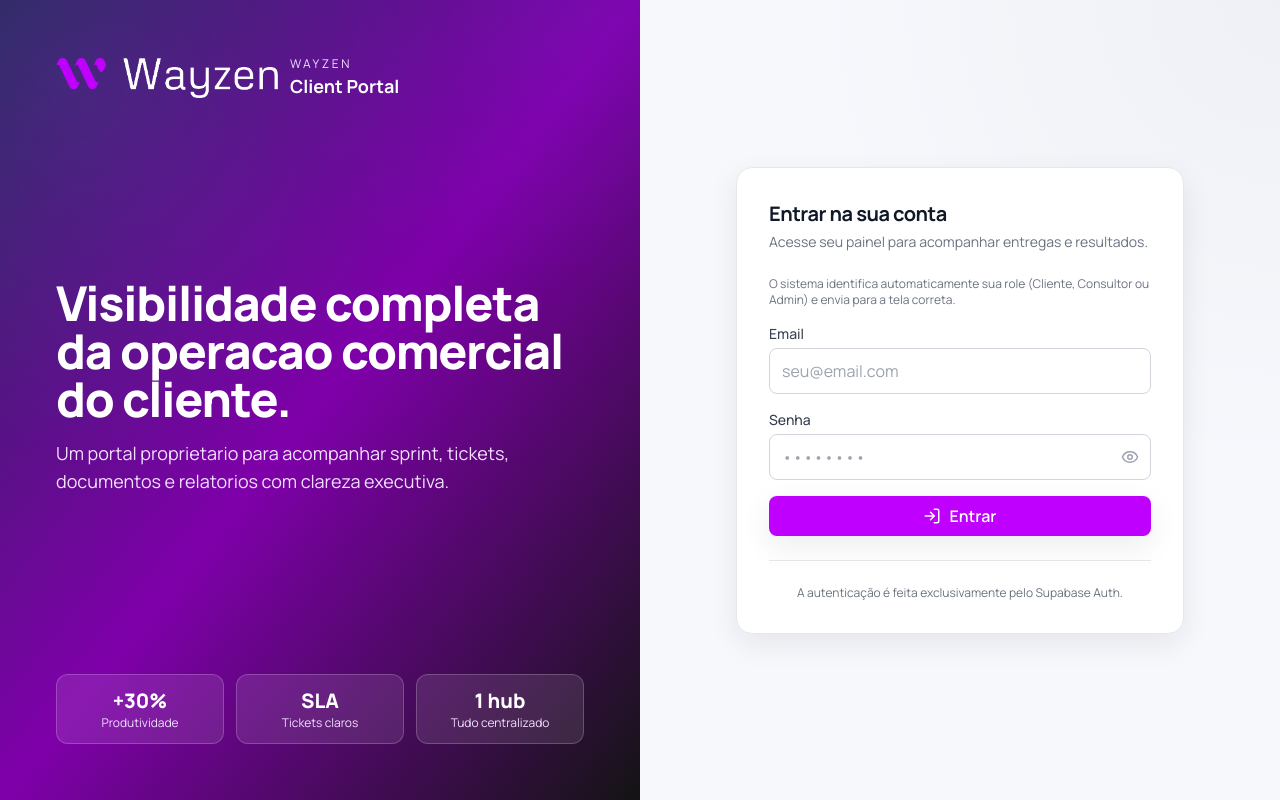
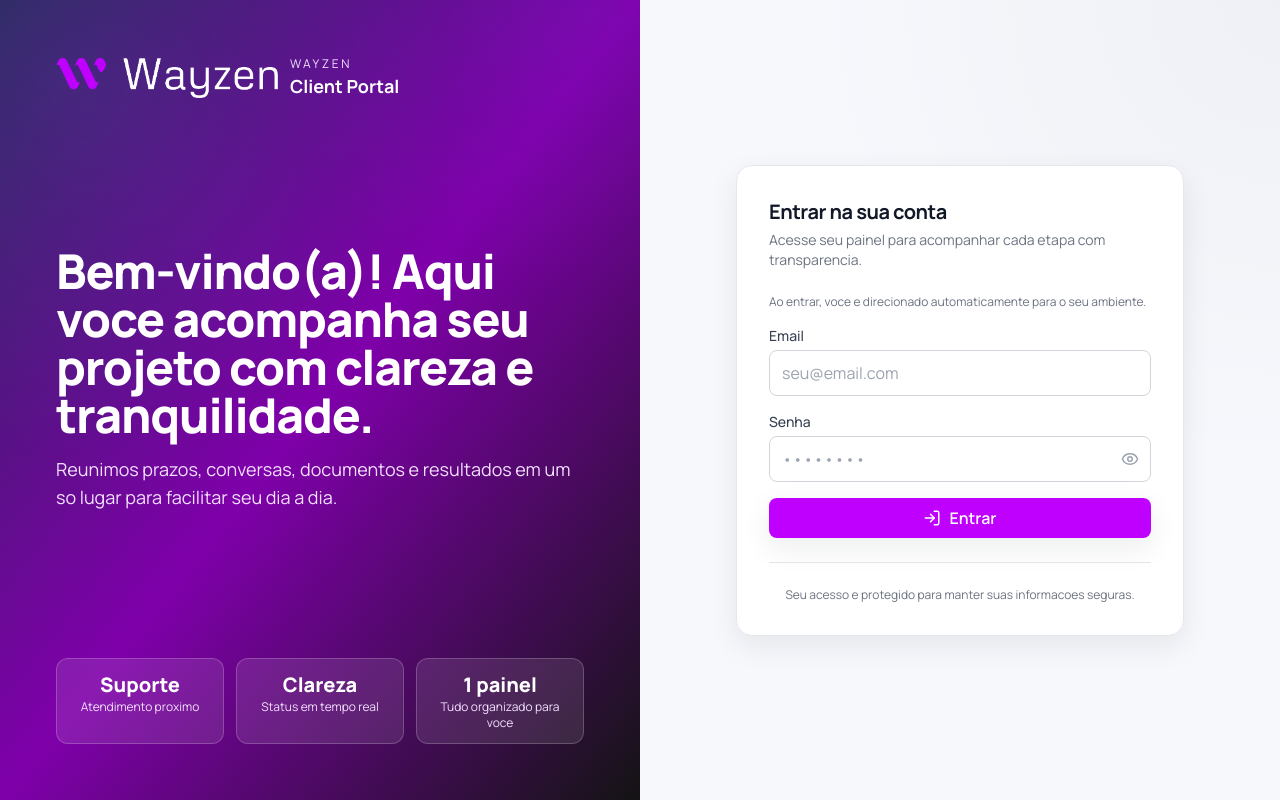
Before and after one commit to Pmendes38/Wayzen-Client-Portal, a React (Vite) app: page /login in a window 1280 px wide. Built offline with nearby package versions, Linux system fonts and the light colour scheme; no server answers; a web font is replaced by a local one.

Commit message:
copy: make login text more welcoming for clients

```diff
--- a/src/pages/Login.tsx
+++ b/src/pages/Login.tsx
@@ -51,25 +51,25 @@ export default function Login() {
 
           <div className="max-w-xl">
             <h1 className="text-4xl xl:text-5xl font-extrabold leading-tight">
-              Visibilidade completa da operacao comercial do cliente.
+              Bem-vindo(a)! Aqui voce acompanha seu projeto com clareza e tranquilidade.
             </h1>
             <p className="mt-4 text-wayzen-100 text-base xl:text-lg">
-              Um portal proprietario para acompanhar sprint, tickets, documentos e relatorios com clareza executiva.
+              Reunimos prazos, conversas, documentos e resultados em um so lugar para facilitar seu dia a dia.
             </p>
           </div>
 
           <div className="grid grid-cols-3 gap-3 max-w-xl text-center">
             <div className="rounded-xl border border-white/20 bg-white/10 p-3">
-              <p className="text-xl font-extrabold">+30%</p>
-              <p className="text-xs text-wayzen-100">Produtividade</p>
+              <p className="text-xl font-extrabold">Suporte</p>
+              <p className="text-xs text-wayzen-100">Atendimento proximo</p>
             </div>
             <div className="rounded-xl border border-white/20 bg-white/10 p-3">
-              <p className="text-xl font-extrabold">SLA</p>
-              <p className="text-xs text-wayzen-100">Tickets claros</p>
+              <p className="text-xl font-extrabold">Clareza</p>
+              <p className="text-xs text-wayzen-100">Status em tempo real</p>
             </div>
             <div className="rounded-xl border border-white/20 bg-white/10 p-3">
-              <p className="text-xl font-extrabold">1 hub</p>
-              <p className="text-xs text-wayzen-100">Tudo centralizado</p>
+              <p className="text-xl font-extrabold">1 painel</p>
+              <p className="text-xs text-wayzen-100">Tudo organizado para voce</p>
             </div>
           </div>
         </div>
@@ -86,9 +86,9 @@ export default function Login() {
 
           <div className="card p-6 md:p-8 bg-white dark:bg-slate-900 dark:border-slate-700">
             <h2 className="text-xl font-bold text-gray-900 dark:text-slate-100 mb-1">Entrar na sua conta</h2>
-            <p className="text-sm text-gray-500 dark:text-slate-400 mb-6">Acesse seu painel para acompanhar entregas e resultados.</p>
+            <p className="text-sm text-gray-500 dark:text-slate-400 mb-6">Acesse seu painel para acompanhar cada etapa com transparencia.</p>
             <p className="text-xs text-gray-500 dark:text-slate-400 mb-4">
-              O sistema identifica automaticamente sua role (Cliente, Consultor ou Admin) e envia para a tela correta.
+              Ao entrar, voce e direcionado automaticamente para o seu ambiente.
             </p>
 
             {error && (
@@ -117,7 +117,7 @@ export default function Login() {
 
             <div className="mt-6 pt-6 border-t border-gray-200 dark:border-slate-700">
               <p className="text-xs text-gray-500 dark:text-slate-400 text-center">
-                A autenticação é feita exclusivamente pelo Supabase Auth.
+                Seu acesso e protegido para manter suas informacoes seguras.
               </p>
             </div>
           </div>
```
